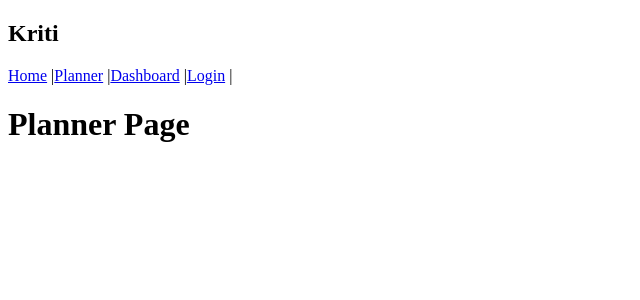
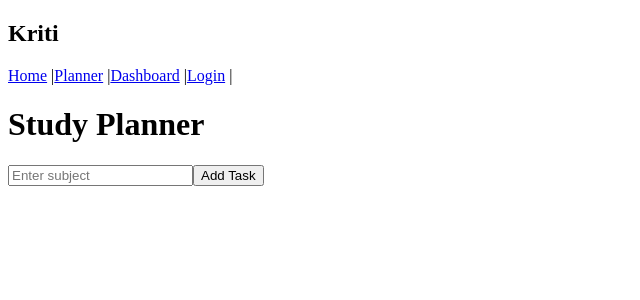
Before and after one commit to AasthaChaturvedi/Kriti, a React (Vite) app: page /planner in a window 1280 px wide. Shown: the top 300 px of the page, without its empty margins (0-640 px from the left). Built offline with nearby package versions, Linux system fonts and the light colour scheme.

Commit message:
Add Study Planner Task input and task list

```diff
--- a/src/pages/Planner.jsx
+++ b/src/pages/Planner.jsx
@@ -1,7 +1,29 @@
+import { useState } from "react";
 function Planner () {
+    const [subject, setSubject] =useState ("");
+    const [tasks, settasks] =useState ([]);
+
+    const addTask = () => {
+        settasks([...tasks, subject]);
+        setSubject("");
+    };
+
+
     return (
         <div>
-            <h1>Planner Page</h1>
+            <h1>Study Planner</h1>
+            <input
+                type="text"
+                value={subject}
+                onChange={(e) => setSubject(e.target.value)}
+                placeholder="Enter subject"
+            />
+            <button onClick={addTask}>Add Task</button>
+            <ul>
+                {tasks.map((task, index) => (
+                    <li key={index}>{task}</li>
+                ))}
+            </ul>
         </div>
     );
 }
```
